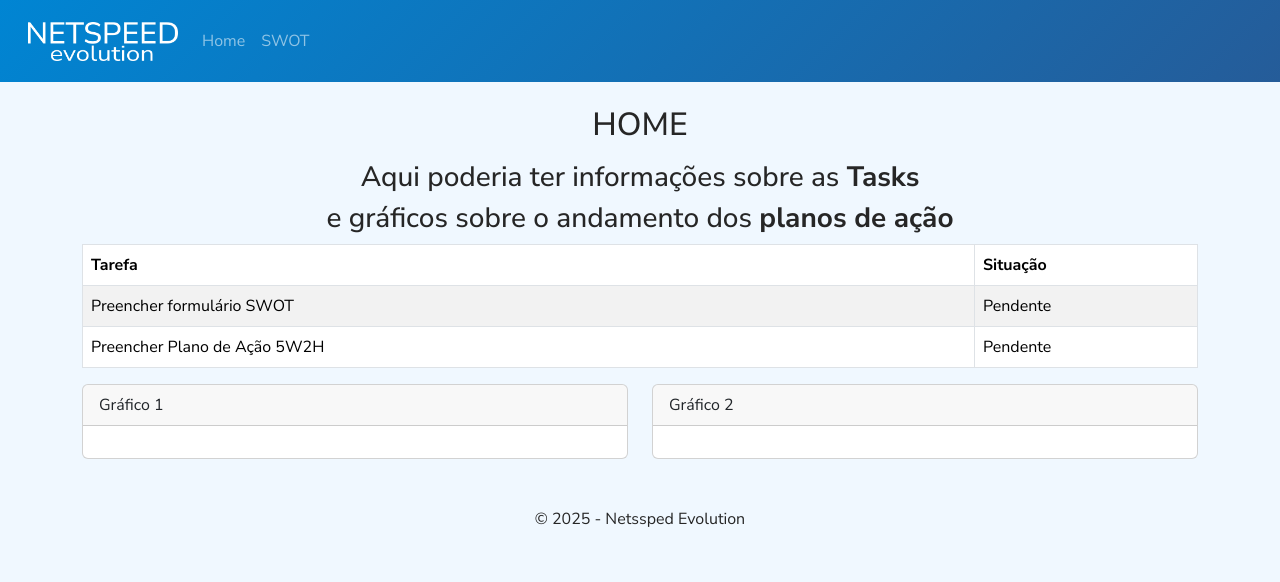
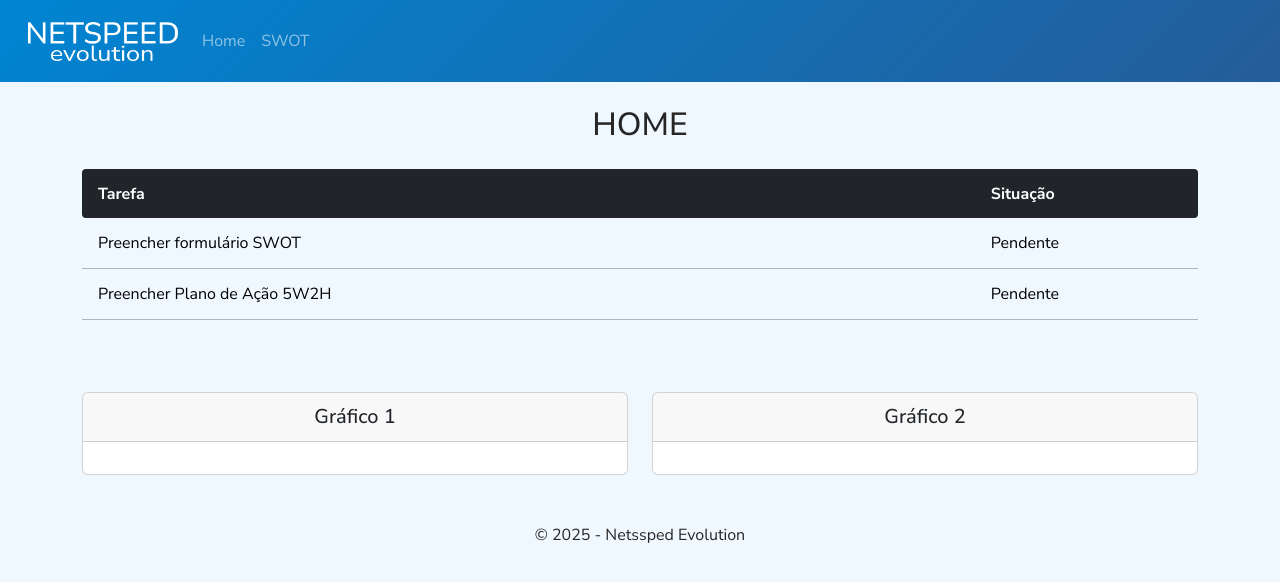
Before and after one commit to mchomem/Netspeed.Evolution, an Angular app: page / in a window 1280 px wide. Shown: the top 582 px of the page. Built offline with nearby package versions, Linux system fonts and the light colour scheme.

Commit message:
feat(home): loading mokced data on home

```diff
--- a/src/app/models/task.model.ts
+++ b/src/app/models/task.model.ts
@@ -1,6 +1,13 @@
 export class Task {
-    id?: number;
-    name?: string;
-    state?: string;
-    type?: string;
+    id: number;
+    name: string;
+    state: string;
+    type: string;
+
+    constructor(id: number, name: string, state: string, type: string) {
+        this.id = id;
+        this.name = name;
+        this.state = state;
+        this.type = type;
+    }
 }
--- a/src/app/pages/home/home.component.css
+++ b/src/app/pages/home/home.component.css
@@ -0,0 +1,6 @@
+:host {
+    .custom-py-3 {
+        padding-top: .8rem;
+        padding-bottom: .8rem;
+    }
+}
--- a/src/app/pages/home/home.component.html
+++ b/src/app/pages/home/home.component.html
@@ -1,27 +1,33 @@
 <div class="container">
 
     <div class="text-center">
-        <h2 class="mt-4">HOME</h2>
-        <h3 class="mt-3">Aqui poderia ter informações sobre as <b>Tasks</b></h3>
-        <h3>e gráficos sobre o andamento dos <b>planos de ação</b></h3>
+        <h2 class="mt-4 mb-4">HOME</h2>
     </div>
 
     <div class="row">
         <div class="col">
-            <table class="table table-striped table-bordered table-hover">
-                <thead>
+            <table class="table table-hover mb-5">
+                <thead class="table-dark">
                     <tr>
-                        <th style="width: 80%;">Tarefa</th>
-                        <th style="width: 20%;">Situação</th>
+                        <th class="rounded-start-1 border-0 px-md-3 custom-py-3" style="width: 80%;">Tarefa</th>
+                        <th class="rounded-end-1 border-0 px-md-3 custom-py-3" style="width: 20%;">Situação</th>
                     </tr>
                 </thead>
                 <tbody>
-                    @for(task of tasks; track task.id) {
-                    <tr>
-                        <td>{{task.name}}</td>
-                        <td>{{task.state}}</td>
-                    </tr>
+                    @if (getTasks().length) {
+                        @for(task of getTasks(); track task.id) {
+                            <tr class="clickable-row border-bottom border-dark-subtle" (click)="openTask(task.type)">
+                                <td class="px-md-3 custom-py-3 evolution-bg-primary">{{task.name}}</td>
+                                <td class="px-md-3 custom-py-3 evolution-bg-primary">{{task.state}}</td>
+                            </tr>
+                        }
                     }
+                    @else {
+                        <tr class="">
+                            <td colspan="2" class="px-md-3 custom-py-3 text-center">Nenhuma tarefa no momento</td>
+                        </tr>
+                    }
+
                 </tbody>
                 <tfoot></tfoot>
             </table>
@@ -29,17 +35,25 @@
     </div>
 
     <div class="row">
-        <div class="col-6">
+        <div class="col-md-6 mt-4">
             <div class="card">
-                <div class="card-header">Gráfico 1</div>
-                <div class="card-body"></div>
+                <div class="card-header">
+                    <h5 class="card-title text-center my-1">Gráfico 1</h5>
+                </div>
+                <div class="card-body">
+
+                </div>
             </div>
         </div>
 
-        <div class="col-6">
+        <div class="col-md-6 mt-4">
             <div class="card">
-                <div class="card-header">Gráfico 2</div>
-                <div class="card-body"></div>
+                <div class="card-header">
+                    <h5 class="card-title text-center my-1">Gráfico 2</h5>
+                </div>
+                <div class="card-body">
+
+                </div>
             </div>
         </div>
     </div>
--- a/src/app/pages/home/home.component.ts
+++ b/src/app/pages/home/home.component.ts
@@ -1,5 +1,6 @@
-import { Component, OnInit } from '@angular/core';
+import { Component, inject, OnInit } from '@angular/core';
 import { Task } from '../../models/task.model';
+import { Router } from '@angular/router';
 
 @Component({
   selector: 'app-home',
@@ -7,20 +8,23 @@ import { Task } from '../../models/task.model';
   templateUrl: './home.component.html',
   styleUrl: './home.component.css'
 })
-export class HomeComponent implements OnInit {
+export class HomeComponent {
+  #tasks: Task[] = [
+    new Task(1, 'Preencher formulário SWOT', 'Pendente','swot'),
+    new Task(2, 'Preencher Plano de Ação 5W2H', 'Pendente','5w2h')
+  ];
+  #router = inject(Router);
 
-  tasks: Task[] = [];
-
-  constructor() {}
-
-  ngOnInit() {
-    this.getTasksMock();
+  public getTasks() {
+    return this.#tasks;
   }
 
-  getTasksMock(){
-    this.tasks = [
-      { id: 1, name: 'Preencher formulário SWOT', state: 'Pendente' },
-      { id: 2, name: 'Preencher Plano de Ação 5W2H', state: 'Pendente' },
-    ];
+  public openTask(type: string) {
+    if (type === 'swot') {
+      this.#router.navigate(["/swot"]);
+    }
+    else {
+      this.#router.navigate(["/action-plan"]);
+    }
   }
 }
--- a/src/styles.css
+++ b/src/styles.css
@@ -8,6 +8,14 @@ body {
     font-family: 'Nunito', sans-serif;
     background-color: aliceblue;
     color: var(--dark);
+}
+
+.clickable-row {
+    cursor: pointer;
+}
+
+.evolution-bg-primary {
+    background-color: aliceblue !important;
 }
 
 :root {
```
